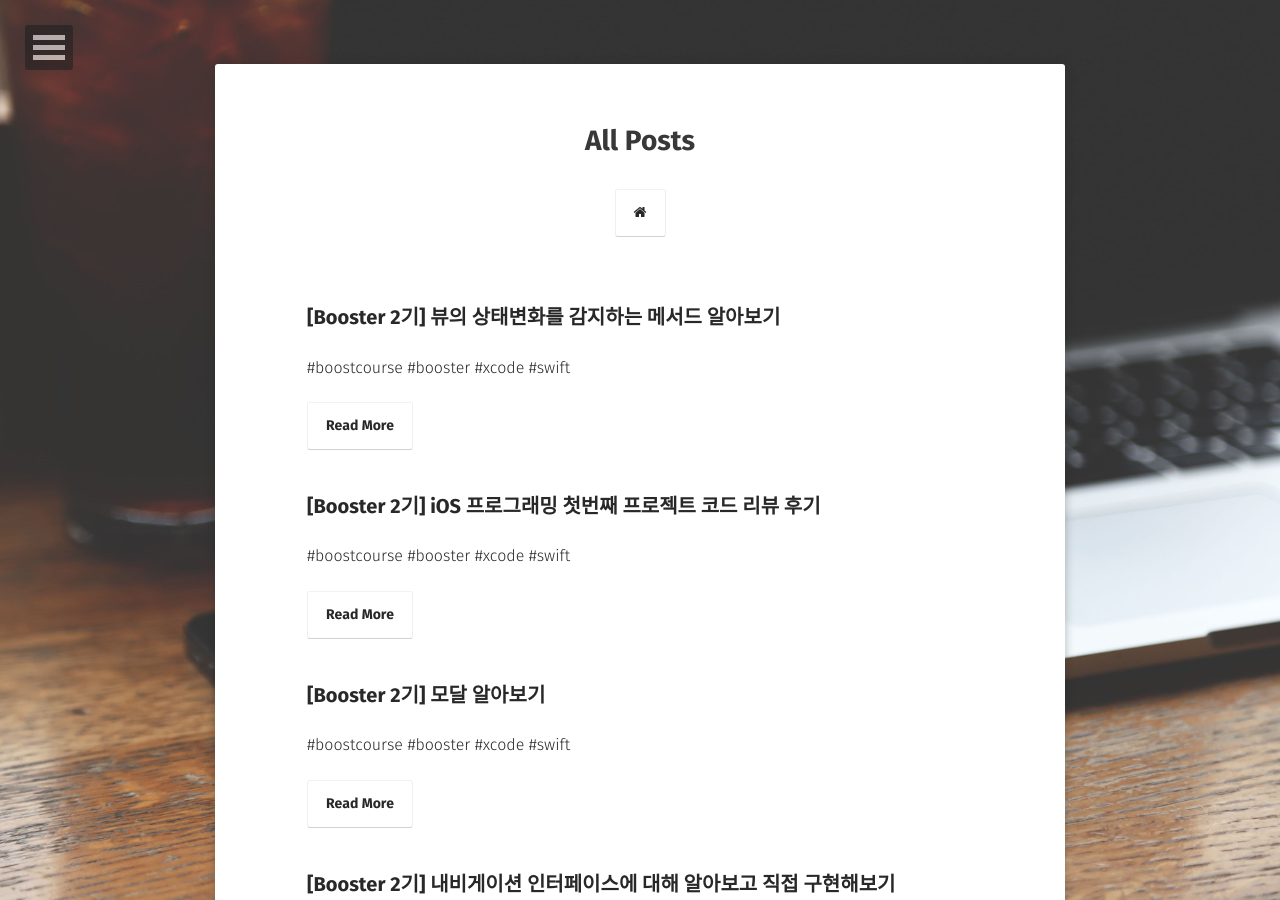
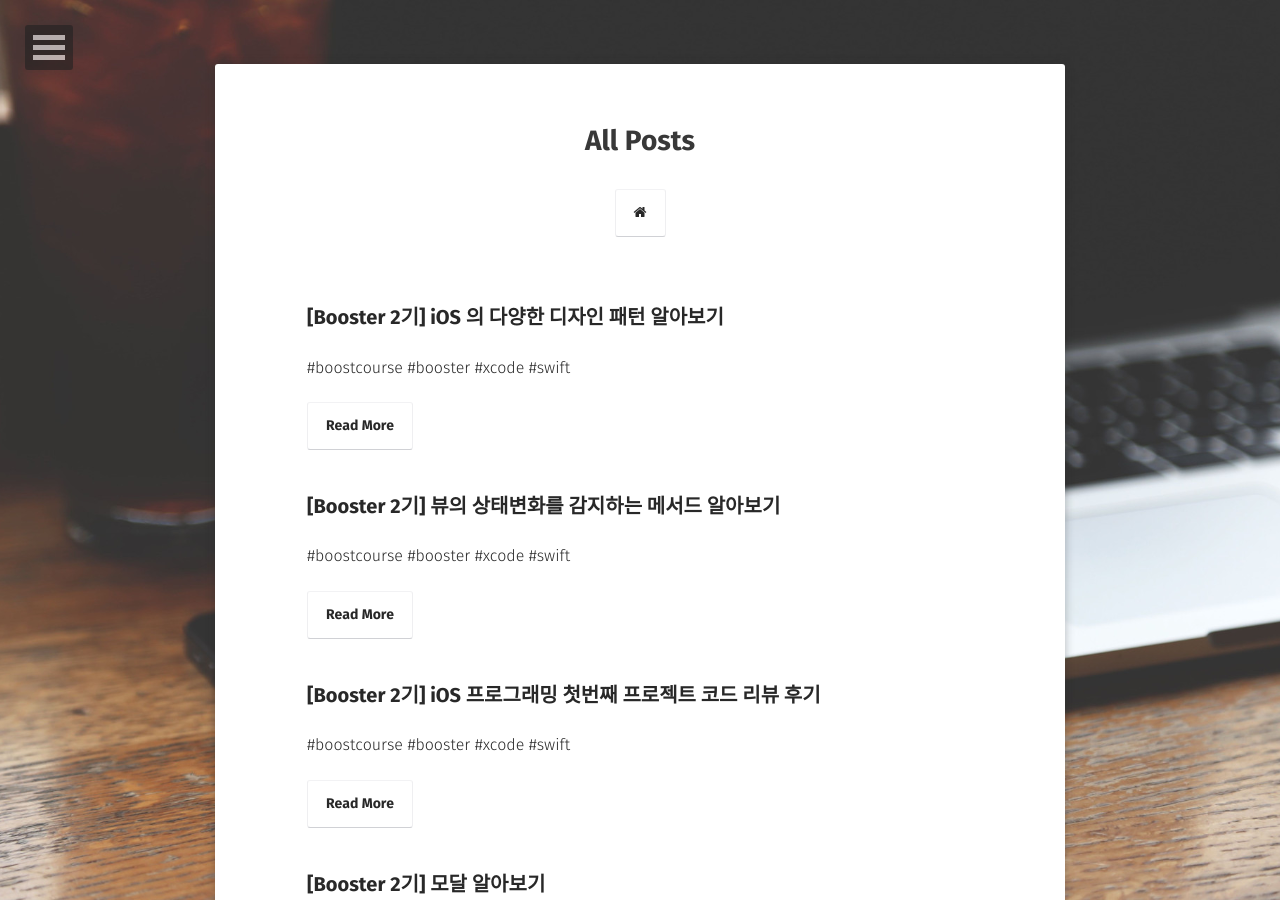
Before and after one commit to woojin-hwang/woojin-hwang.github.io, a Jekyll site: the page built from posts/index.md, in a window 1280 px wide and 900 px high. Built offline with Jekyll 4.4.1, drawn with Linux system fonts in a browser that asks for light colours; some web fonts are replaced; some of the changed lines change nothing that is shown.

Commit message:
add new post #ios-pattern

```diff
--- a/_posts/2020-02-24-view-behavior.md
+++ b/_posts/2020-02-24-view-behavior.md
@@ -221,6 +221,10 @@ ViewController 에서 viewWillDisappear 메서드와 viewDidDisappear 메서드
 
 ---
 
+[[다음 포스트]iOS 의 다양한 디자인 패턴 알아보기](https://woojin-hwang.github.io/ios-pattern/)
+
+---
+
 <figure>
   <a href="https://woojin-hwang.github.io/boostcourse-ios/"><img src="https://raw.githubusercontent.com/woojin-hwang/woojin-hwang.github.io/master/_posts/img/boostcourse/tag.jpg"></a>
 </figure>
--- /dev/null
+++ b/_posts/2020-02-25-ios-pattern.md
@@ -0,0 +1,114 @@
+---
+layout: post
+title:  "[Booster 2기] iOS 의 다양한 디자인 패턴 알아보기"
+date:   2020-02-25
+excerpt: "#boostcourse #booster #xcode #swift"
+tag:
+- boostcourse
+- booster
+- xcode
+- swift
+comments: false
+---
+
+[[부스트코스]iOS 프로그래밍 강좌](https://www.edwith.org/boostcourse-ios/)에 대한 정리글입니다.
+
+[[부스트코스]iOS 프로그래밍 Booster 2기 활동](https://woojin-hwang.github.io/boostcourse-ios/) 글입니다.
+
+[[이전 포스트]뷰의 상태변화를 감지하는 메서드 알아보기](https://woojin-hwang.github.io/view-behavior/)
+
+---
+
+디자인 패턴이란 소프트웨어를 개발할 때 사용되는 특정한 구조를 말합니다. iOS 개발에는 대표적으로 MVC 패턴이 사용됩니다. 이에 대해서는 [여기](https://woojin-hwang.github.io/mvc)를 참조하시기 바랍니다.
+
+그러나 모든 iOS 개발에 MVC 패턴이 사용되지는 않습니다. 이 외이도 정말 다양한 패턴들이 사용됩니다. 예를 들어 델리게이션 패턴, 싱글톤 패턴 그리고 타겟-액션 패턴이 있습니다. 이번에는 이 패턴들에 대해서 알아보겠습니다.
+
+### 델리게이션 패턴(Delegation Pattern)
+
+Delegation 는 '위임하다' 는 뜻을 가지고 있습니다. 이 뜻에서 알 수 있듯이, 델리게이션 패턴이란 하나의 객체가 다른 객체를 설정하거나 대신해서 동작하도록 하는 디자인 패턴입니다. 주로 Foundation, UIKit, AppKit, Cocoa Touch 등의 프레임워크에서 자주 사용됩니다. 개발자가 작성한 객체가 프레임워크의 위임을 받아서 기능을 구현하도록 합니다. 예시를 통해서 알아보도록 하겠습니다.
+
+지금 만들어 볼 것은 간단한 imagePicker 프로젝트입니다. 버튼을 누르면 사용자의 라이브러리에서 사진을 선택할 수 있도록 해서, 사용자가 특정 사진을 선택하면 그 사진을 화면에 나타나도록 하는 어플리케이션입니다.
+
+먼저 스토리보드에서 *ImageView* 와 *Button* 을 하나씩 생성합니다.
+
+<figure>
+  <a href="https://raw.githubusercontent.com/woojin-hwang/woojin-hwang.github.io/master/_posts/img/ios-pattern/storyboard.png"><img src="https://raw.githubusercontent.com/woojin-hwang/woojin-hwang.github.io/master/_posts/img/ios-pattern/storyboard.png"></a>
+</figure>
+
+그리고 ViewController.swift 파일에 다음 코드를 생성합니다.
+
+{% highlight swift %}
+import UIKit
+
+class ViewController: UIViewController, UIImagePickerControllerDelegate, UINavigationControllerDelegate {
+
+  lazy var imagePicker: UIImagePickerController = {
+    let picker: UIImagePickerController = UIImagePickerController()
+    picker.sourceType = .photoLibrary
+    picker.delegate = self
+    return picker
+  }()
+
+  @IBOutlet weak var imageView: UIImageView!
+
+  @IBAction func touchUpSelectImageButton(_ sender: UIButton) {
+    self.present(self.imagePicker, animated: true, completion: nil)
+  }
+}
+{% endhighlight %}
+
+> 코드에 대한 상세한 설명보다는 델리게이션 패턴에 대해 중점적으로 다루겠습니다.
+
+imageView 는 이미지를 위한 프로퍼티입니다. 아까 스토리보드에서 만든 ImageView 와 연결해줍니다.
+
+touchUpSelectImageButton 은 버튼을 위한 메서드입니다. 사용자가 버튼을 누르면 present 함수를 통해 사진을 보여주도록 합니다. 이 때 우리가 원하는 것은 사용자가 포토 라이브러리에서 사진을 선택하도록 한 후 그 사진을 보여주는 것입니다.
+
+이를 위해 선언한 것이 imagePicker 프로퍼티입니다. imagePicker 는 사용자의 포토 라이브러리에서 사진을 가져오기 위한 UIImagePickerController 타입의 변수입니다.
+
+위 코드를 실행한다고 해서 어플리케이션이 원하는대로 동작하지는 않습니다. 아직 구현을 하지 않은 부분이 있습니다. 이 때 델리게이션 패턴이 사용되는데, 이에 대해서는 Apple 개발자 문서에서 UIImagePickerControllerDelegate 에 대해 설명하고 있는 내용을 참조하겠습니다.
+
+<figure>
+  <a href="https://raw.githubusercontent.com/woojin-hwang/woojin-hwang.github.io/master/_posts/img/ios-pattern/guide1.png"><img src="https://raw.githubusercontent.com/woojin-hwang/woojin-hwang.github.io/master/_posts/img/ios-pattern/guide1.png"></a>
+</figure>
+
+이 프로토콜에는 두개의 메서드가 존재합니다. 바로 imagePickerController 와 imagePickerControllerDidCancel 입니다.
+
+<figure>
+  <a href="https://raw.githubusercontent.com/woojin-hwang/woojin-hwang.github.io/master/_posts/img/ios-pattern/guide2.png"><img src="https://raw.githubusercontent.com/woojin-hwang/woojin-hwang.github.io/master/_posts/img/ios-pattern/guide2.png"></a>
+</figure>
+
+설명을 보면, imagePickerController 는 사용자가 이미지를 선택했을 때 그리고 imagePickerCOntrollerDidCancel 는 사용자가 취소를 선택했을 때 호출되는 메서드인 것을 확인할 수 있습니다. 이를 사용하도록 하겠습니다. ViewController.swift 파일에 다음 코드를 추가합니다.
+
+{% highlight swift %}
+func imagePickerControllerDidCancel(_ picker: UIImagePickerController) {
+    self.dismiss(animated: true, completion: nil)
+}
+
+func imagePickerController(_ picker: UIImagePickerController, didFinishPickingMediaWithInfo info: [UIImagePickerController.InfoKey : Any]) {
+
+  if let originalImage: UIImage = info[UIImagePickerController.InfoKey.originalImage] as? UIImage {
+    self.imageView.image = originalImage
+  }
+
+  self.dismiss(animated: true, completion: nil)
+}
+{% end highlight %}
+
+이 코드를 자세히 살펴보면 개발자 문서에서 서술한 imagePickerController 메서드와 imagePickerControllerDidCancel 메서드가 그대로 사용된 것을 볼 수 있습니다. 여기에 사용된 패턴이 바로 **델리게이션 패턴**입니다. ViewController.swift 에서 선언한 imagePicker 프로퍼티가 UIImagePickerControllerDelegate 로부터 위임을 받아 동일한 기능을 수행하도록 합니다. 어플리케이션 실행시 정상적으로 동작하는 것을 확인할 수 있습니다.
+
+{% highlight html %}
+<figure class="third">
+	<img src="https://raw.githubusercontent.com/woojin-hwang/woojin-hwang.github.io/master/_posts/img/ios-pattern/app1.png">
+	<img src="https://raw.githubusercontent.com/woojin-hwang/woojin-hwang.github.io/master/_posts/img/ios-pattern/app2.png">
+	<img src="https://raw.githubusercontent.com/woojin-hwang/woojin-hwang.github.io/master/_posts/img/ios-pattern/app3.png">
+</figure>
+{% endhighlight %}
+
+
+
+---
+
+<figure>
+  <a href="https://woojin-hwang.github.io/boostcourse-ios/"><img src="https://raw.githubusercontent.com/woojin-hwang/woojin-hwang.github.io/master/_posts/img/boostcourse/tag.jpg"></a>
+</figure>
+<center>클릭하면 처음 포스트로 돌아갑니다.</center>
```
Also changed, not shown: _posts/img/ios-pattern/app1.png (added), _posts/img/ios-pattern/app2.png (added), _posts/img/ios-pattern/app3.png (added), _posts/img/ios-pattern/guide1.png (added), _posts/img/ios-pattern/guide2.png (added), _posts/img/ios-pattern/storyboard.png (added).
